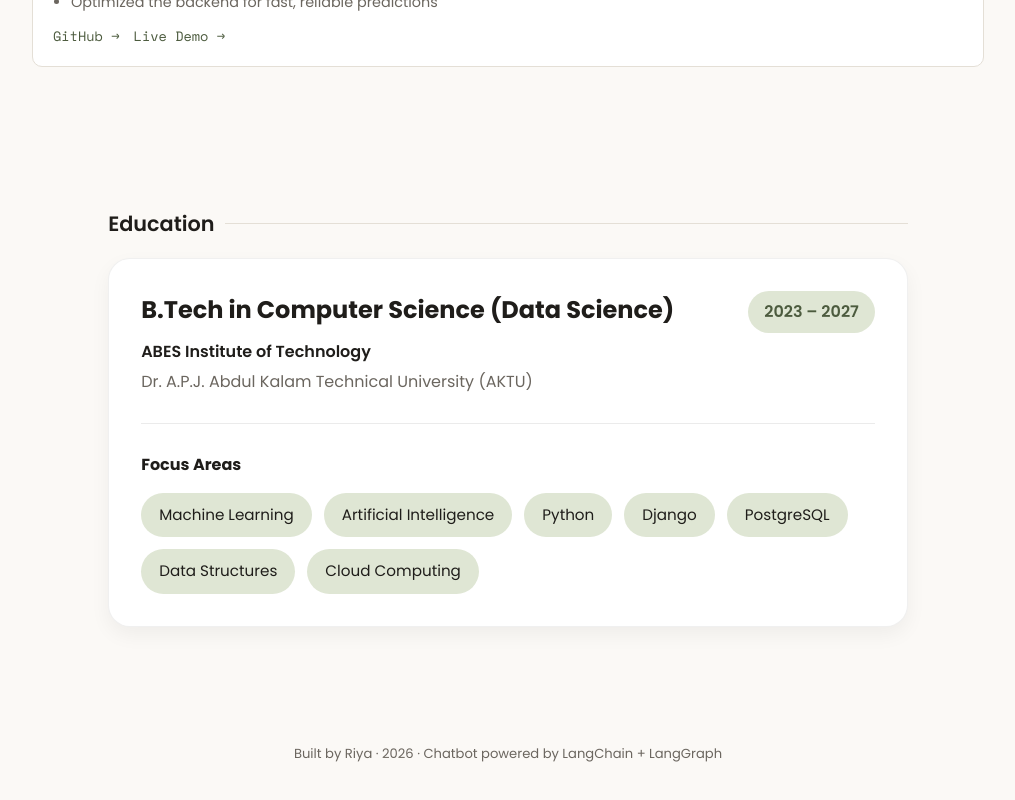
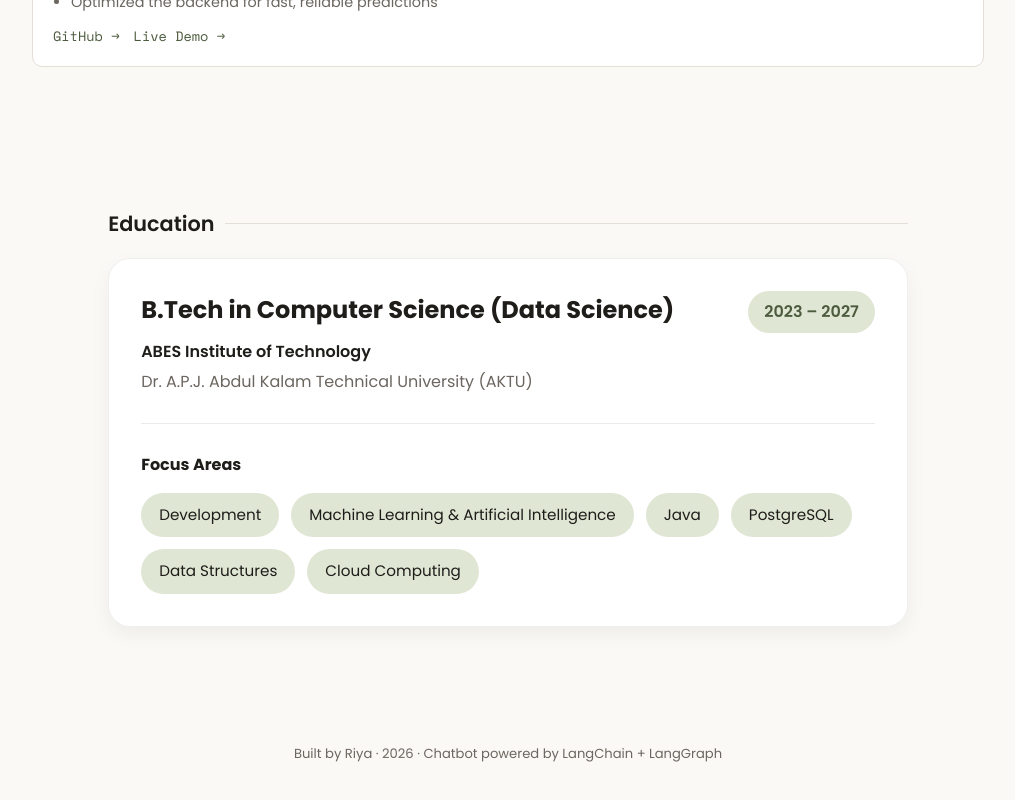
Before and after one commit to riya5005/AIPortfolio, a React (Vite) app in the folder riya-portfolio/frontend/: page / in a window 1280 px wide. Shown: the part 1609-2409 px from the top of the page, without its empty margins (132-1147 px from the left). Built offline with nearby package versions, Linux system fonts and the light colour scheme; no server answers.

Commit message:
Update focus areas in Education component

```diff
--- a/riya-portfolio/frontend/src/components/Education.jsx
+++ b/riya-portfolio/frontend/src/components/Education.jsx
@@ -25,10 +25,9 @@ function Education() {
         <h4>Focus Areas</h4>
 
         <div className="focus-tags">
-          <span>Machine Learning</span>
-          <span>Artificial Intelligence</span>
-          <span>Python</span>
-          <span>Django</span>
+          <span>Development</span>
+          <span>Machine Learning & Artificial Intelligence</span>
+          <span>Java</span>
           <span>PostgreSQL</span>
           <span>Data Structures</span>
           <span>Cloud Computing</span>
```
